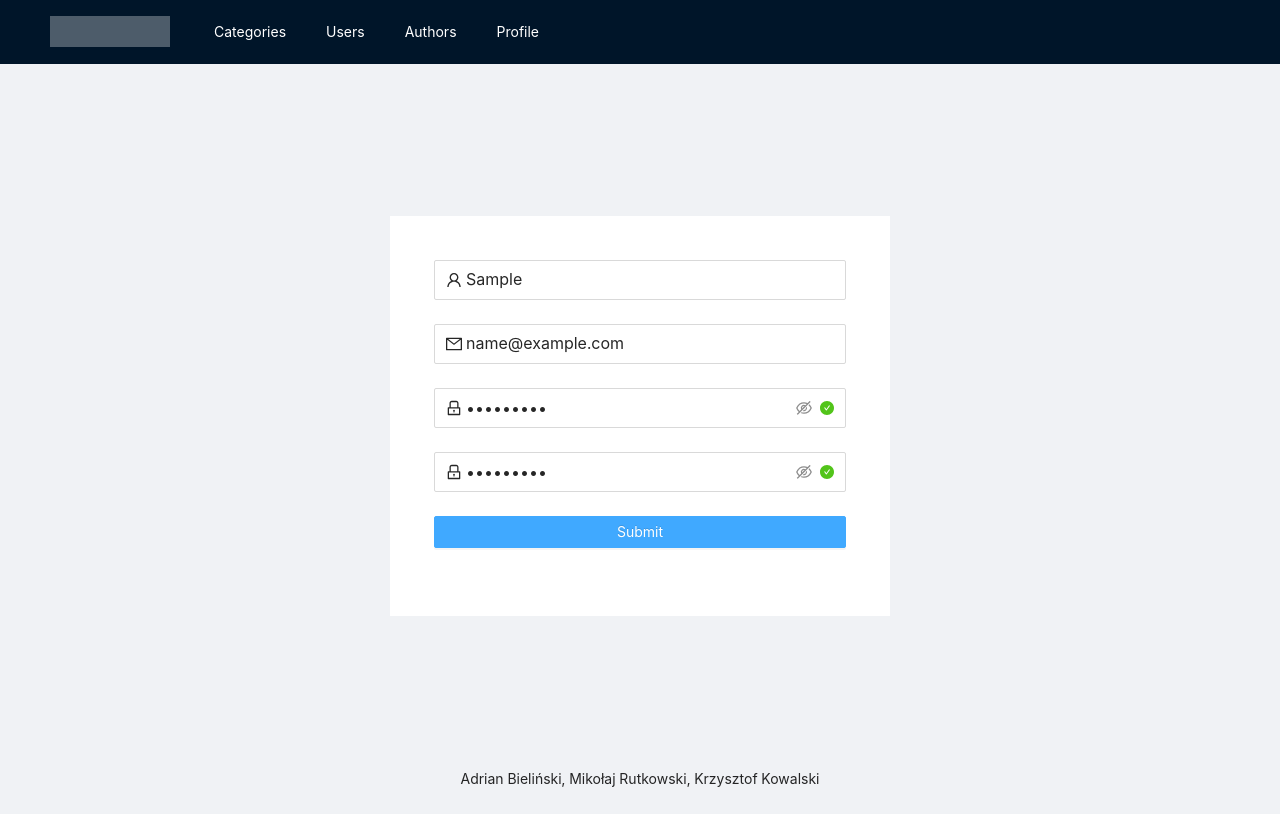
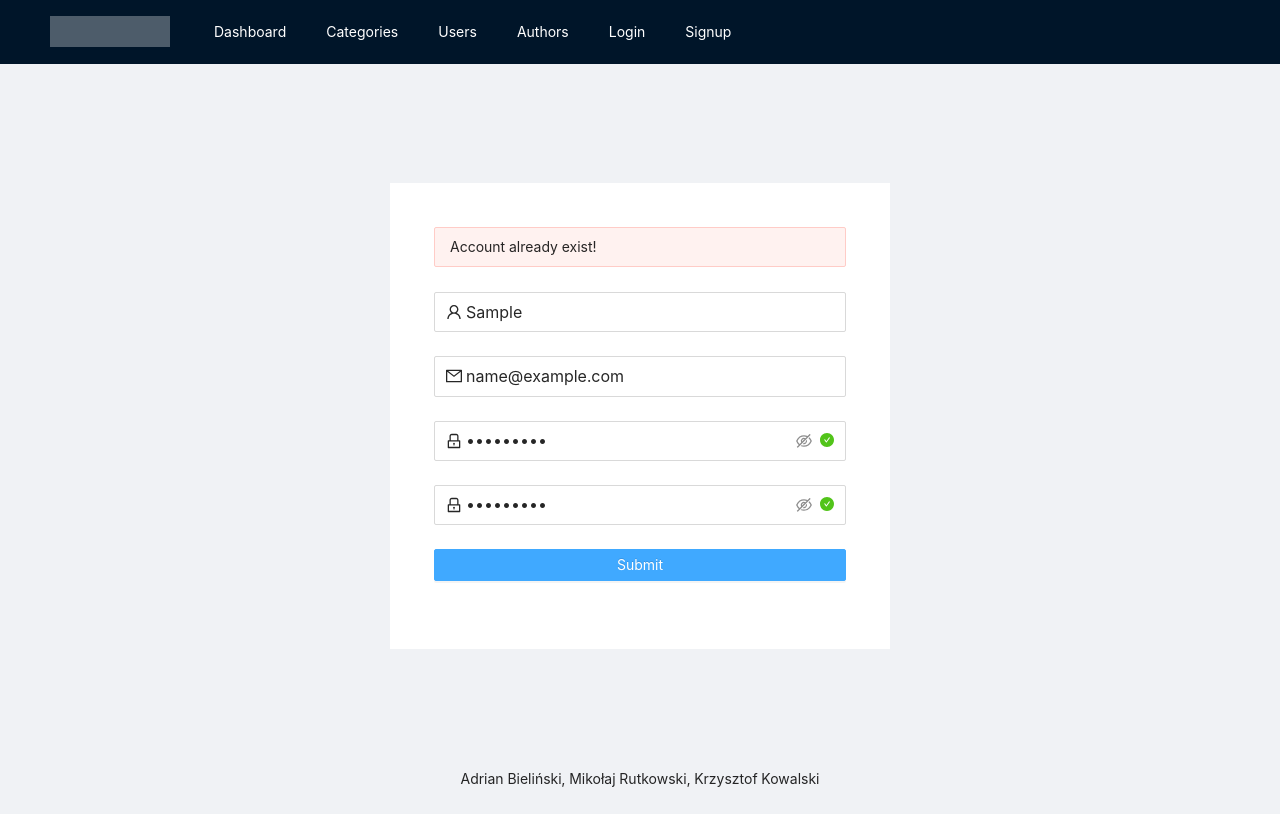
Before and after one commit to Adi52/zabka_tracker, a Next.js app in the folder frontend/: page /signup in a window 1280 px wide. Both pictures are taken after typing "Sample", "name@example.com", "Sample123", "Sample123" into the empty fields and a click on the button "Submit". Built offline with nearby package versions, Linux system fonts and the light colour scheme; no server answers.

Commit message:
Add signup page and integrate with backend

```diff
--- a/frontend/components/Layout.jsx
+++ b/frontend/components/Layout.jsx
@@ -2,11 +2,10 @@ import PropTypes from "prop-types";
 import { parseCookies } from "nookies";
 import { useEffect, useState } from "react";
 import { Layout, Menu } from "antd";
-import Link from "next/link";
 import NAVIGATION, { NO_AUTH } from "../utils/constans/navigation";
 import NavItem from "./NavItem";
 
-const { Header, Content, Footer, Sider } = Layout;
+const { Header, Footer } = Layout;
 const { SubMenu } = Menu;
 
 const PageLayout = ({ children }) => {
@@ -21,16 +20,24 @@ const PageLayout = ({ children }) => {
     <Layout className="layout">
       <Header>
         <div className="logo" />
-        <Menu theme="dark" mode="horizontal" defaultSelectedKeys={["2"]}>
+        <Menu
+          theme="dark"
+          mode="horizontal"
+          selectedKeys={["/"]}
+          openKeys={["/"]}
+        >
           {NAVIGATION.map((item) => (
             <NavItem key={item.id} slug={item.slug} label={item.label} />
           ))}
-          {isLogged ? (
+          {!isLogged ? (
             NO_AUTH.map((item) => (
               <NavItem key={item.id} slug={item.slug} label={item.label} />
             ))
           ) : (
-            <NavItem href={`/profile`} label="Profile" />
+            <SubMenu key="sub1" title="Profile">
+              <NavItem slug={`/profile`} label="Show Profile" />
+              <Menu.Item key="5">Logout</Menu.Item>
+            </SubMenu>
           )}
         </Menu>
       </Header>
--- a/frontend/components/NavItem.jsx
+++ b/frontend/components/NavItem.jsx
@@ -1,8 +1,8 @@
 import { Menu } from "antd";
 import Link from "next/link";
 
-const NavItem = ({ slug = "", label }) => (
-  <Menu.Item>
+const NavItem = ({ slug = "/", label }) => (
+  <Menu.Item key={slug}>
     <Link href={slug}>{label}</Link>
   </Menu.Item>
 );
--- /dev/null
+++ b/frontend/helpers/api/signUp.js
@@ -0,0 +1,23 @@
+import performRequest, { to } from "../request";
+import { SIGNUP } from "../../utils/constans/routes";
+
+const getMyProfileInfo = async ({ username, email, password }) => {
+  const request = performRequest({
+    method: "post",
+    url: SIGNUP,
+    data: {
+      username,
+      email,
+      password,
+    },
+    omitAccessToken: true,
+  });
+
+  const [error, response] = await to(request);
+  if (error) {
+    return [error, null];
+  }
+  return [null, response.data];
+};
+
+export default getMyProfileInfo;
--- a/frontend/pages/signup.jsx
+++ b/frontend/pages/signup.jsx
@@ -1,5 +1,9 @@
-import { Form, Input, Button, Row, Layout } from "antd";
+import { Form, Input, Button, Row, Layout, Alert } from "antd";
 import { LockOutlined, MailOutlined, UserOutlined } from "@ant-design/icons";
+import signUp from "../helpers/api/signUp";
+import { useState } from "react";
+import { setCookie } from "nookies";
+import { useRouter } from "next/router";
 
 const { Content } = Layout;
 const validateMessages = {
@@ -11,8 +15,25 @@ const validateMessages = {
 };
 
 const SignupPage = () => {
-  const onFinish = (values) => {
-    console.log(values);
+  const router = useRouter();
+  const [emailTaken, setEmailTaken] = useState(false);
+  const [isLoading, setIsLoading] = useState(false);
+
+  const onFinish = async (values) => {
+    setEmailTaken(false);
+    setIsLoading(true);
+    const { username, email, password } = values?.user;
+    const [error, response] = await signUp({ username, email, password });
+    if (error) {
+      setEmailTaken(true);
+    } else {
+      setCookie(null, "jwt", response.jwt, {
+        maxAge: 30 * 24 * 60 * 60,
+        path: "/",
+      });
+      router.push("/");
+    }
+    setIsLoading(false);
   };
   return (
     <Row
@@ -29,9 +50,17 @@ const SignupPage = () => {
             onFinish={onFinish}
             validateMessages={validateMessages}
           >
+            {emailTaken && (
+              <Alert
+                message="Account already exist!"
+                type="error"
+                style={{ marginBottom: 25 }}
+              />
+            )}
+
             <Form.Item
               name={["user", "username"]}
-              rules={[{ required: true }, { min: 6 }]}
+              rules={[{ required: true }, { min: 4 }]}
             >
               <Input
                 size="large"
@@ -93,9 +122,13 @@ const SignupPage = () => {
                 prefix={<LockOutlined />}
               />
             </Form.Item>
-
             <Form.Item>
-              <Button type="primary" htmlType="submit" block>
+              <Button
+                type="primary"
+                htmlType="submit"
+                block
+                loading={isLoading}
+              >
                 Submit
               </Button>
             </Form.Item>
--- a/frontend/utils/constans/navigation.js
+++ b/frontend/utils/constans/navigation.js
@@ -12,6 +12,11 @@ export const NO_AUTH = [
 ];
 
 const NAVIGATION = [
+  {
+    id: -1,
+    label: "Dashboard",
+    slug: "/",
+  },
   {
     id: 0,
     label: "Categories",
--- a/frontend/utils/constans/routes.js
+++ b/frontend/utils/constans/routes.js
@@ -5,3 +5,5 @@ if (!process.env.NODE_ENV || process.env.NODE_ENV === "development") {
 } else {
   axios.defaults.baseURL = "http://localhost:1337"; // todo: change it when backend will be on heroku
 }
+
+export const SIGNUP = "/auth/local/register";
```
Also changed, not shown: 1 other file (tests, documents, lock files or other folders).
